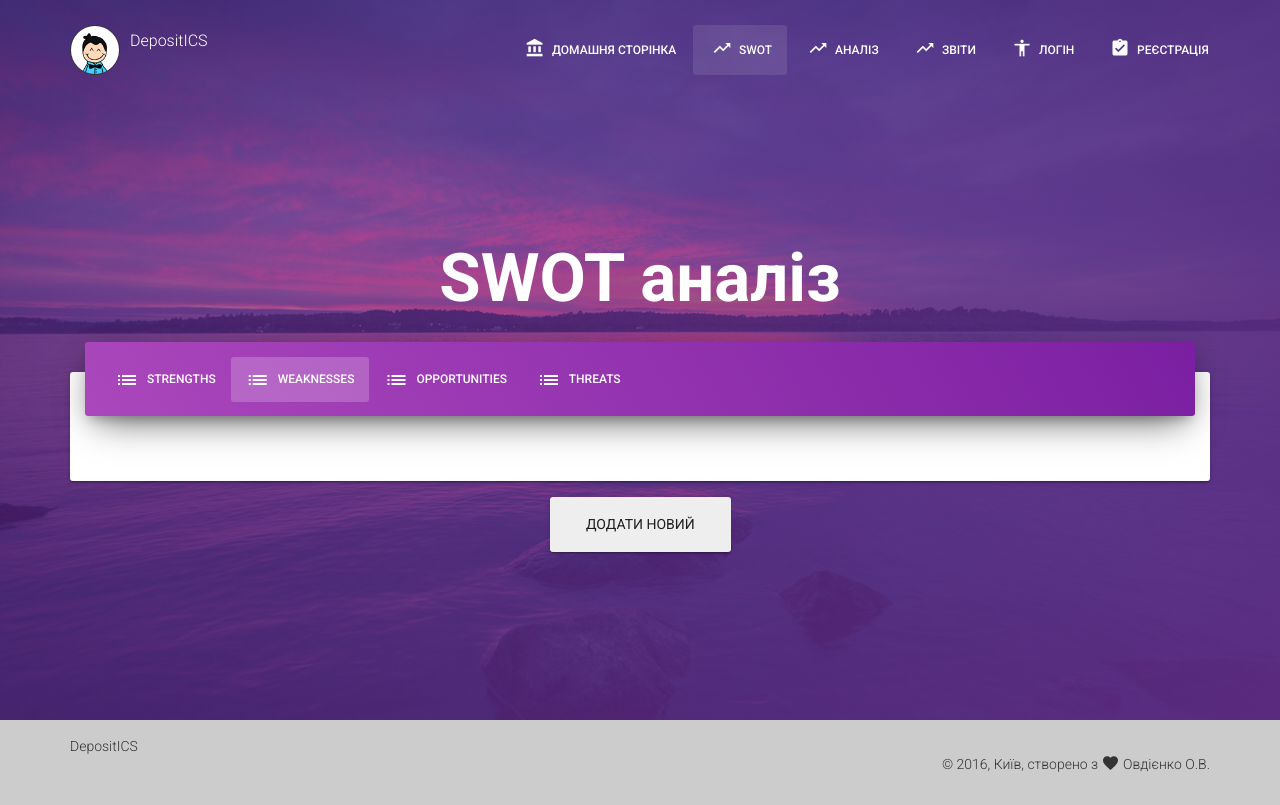
After one commit to doubledare704/depositICS, a Django app: page /swot/ in a window 1280 px wide. The commit adds this page. Run offline with Django 3.2, Linux system fonts and the light colour scheme; data that the repository does not hold is empty; some libraries are stand-ins or nearby versions.

Commit message:
New views and templates
added swot, added registration
added forms

```diff
--- a/core/views.py
+++ b/core/views.py
@@ -1,3 +1,86 @@
-from django.shortcuts import render
+from .models import SWOT, Contracts,Credits, Client, Valuta, Deposits, Reports
+from django.core.urlresolvers import reverse,reverse_lazy
+from django.views.generic import ListView, CreateView, UpdateView, DeleteView
 
+from django import forms
+from django.contrib import messages
+
+from crispy_forms.helper import FormHelper
+from crispy_forms.bootstrap import FormActions
+from crispy_forms.layout import Submit, HTML
 # Create your views here.
+
+
+class SwotListView(ListView):
+    model = SWOT
+    template_name = "core/swot.html"
+
+
+class SwotForm(forms.ModelForm):
+    class Meta:
+        model = SWOT
+        fields = '__all__'
+
+    def __init__(self, *args, **kwargs):
+        super(SwotForm, self).__init__(*args, **kwargs)
+
+        self.helper = FormHelper(self)
+        self.helper.form_action = reverse('swot_add')
+        self.helper.form_method = 'POST'
+        self.helper.form_class = 'card card-signup text-center'
+        self.helper.help_text_inline = True
+        self.helper.html5_required = True
+        self.helper.label_class = 'col-md-2 form-control'
+        self.helper.field_class = 'col-md-4 col-md-offset-2 form-control'
+        self.helper.layout.append('')
+        self.helper.layout[-1] = FormActions(
+            Submit('add_button', 'Зберегти',
+                   css_class='btn btn-primary'),
+            HTML(
+                '<a class="btn btn-warning" href="{0}">{1}</a>'.format(reverse('swot'), 'Відміна')),
+        )
+
+
+class SwotUpdateForm(SwotForm):
+
+    def __init__(self, *args, **kwargs):
+        super(SwotUpdateForm, self).__init__(*args, **kwargs)
+        self.helper.form_action = reverse('swot_edit', kwargs={'pk': kwargs['instance'].id})
+
+
+class SwotViewMixin(object):
+    model = SWOT
+    template_name = "core/swot_edit.html"
+
+    def get_success_url(self):
+        return '{0}'.format(reverse_lazy('swot'))
+
+    def post(self, request, *arg, **kwargs):
+        if request.POST.get(self.cancel_id):
+            messages.info(self.request, self.cancel_msg)
+        else:
+            messages.success(self.request, self.success_msg)
+            return super(SwotViewMixin, self).post(
+                request, *arg, **kwargs)
+
+
+class SwotCreateView(SwotViewMixin, CreateView):
+    form_class = SwotForm
+    success_msg = 'Атрибут додано'
+    cancel_id = 'cancel_button'
+    cancel_msg = 'Зупинка'
+
+
+class SwotUpdateView(SwotViewMixin, UpdateView):
+    form_class = SwotUpdateForm
+    success_msg = 'Оновлено атрибут'
+    cancel_id = 'cancel_button'
+    cancel_msg = 'Редагування зупинено'
+
+
+class SwotDeleteView(DeleteView):
+    model = SWOT
+    template_name = "core/delete_confirm.html"
+
+    def get_success_url(self):
+        return '{0}'.format(reverse_lazy('swot'))
--- a/depositICS/settings.py
+++ b/depositICS/settings.py
@@ -42,6 +42,7 @@ INSTALLED_APPS = [
     'core',
     'debug_toolbar',
     'report_builder',
+    'crispy_forms',
 ]
 
 MIDDLEWARE_CLASSES = [
--- a/depositICS/urls.py
+++ b/depositICS/urls.py
@@ -17,6 +17,7 @@ from django.conf.urls import url, include
 from django.contrib import admin
 from django.views.generic import TemplateView, RedirectView
 from django.contrib.auth import views as auth_views
+from core.views import SwotListView, SwotUpdateView, SwotCreateView,SwotDeleteView
 
 urlpatterns = [
     url(r'^admin/', admin.site.urls),
@@ -28,4 +29,9 @@ urlpatterns = [
     url(r'^users/', include('registration.backends.simple.urls', namespace='users')),
     url(r'^register/complete/$', RedirectView.as_view(pattern_name='home'),
         name='registration_complete'),
+    url(r'^swot/$', SwotListView.as_view(), name='swot'),
+    url(r'^swot/(?P<pk>\d+)/edit/$', SwotUpdateView.as_view(), name='swot_edit'),
+    url(r'^swot/add/$', SwotCreateView.as_view(), name='swot_add'),
+    url(r'^swot/(?P<pk>\d+)/del/$', SwotDeleteView.as_view(), name='swot_del'),
+
 ]
--- a/requirements.txt
+++ b/requirements.txt
@@ -1,7 +1,9 @@
 Django==1.8.12
-django-adminactions==1.0
+django-adminactions==1.1
 django-controlcenter==0.1.2
+django-crispy-forms==1.6.0
 django-debug-toolbar==1.4
+django-registration==2.0.4
 django-report-builder==3.3.0
 django-report-utils==0.3.15
 django-suit==0.2.18
@@ -11,7 +13,7 @@ jdcal==1.2
 openpyxl==2.2.1
 psycopg2==2.6.1
 python-dateutil==2.5.2
-pytz==2016.3
+pytz==2016.4
 six==1.10.0
 sqlparse==0.1.19
 unicodecsv==0.14.1
--- a/templates/base.html
+++ b/templates/base.html
@@ -33,6 +33,7 @@
 		</div>
 	</div>
     {% endblock %}
+    {% include "registration/messages.html" %}
     {% include "footer.html" %}
 
 </div>
--- /dev/null
+++ b/templates/core/swot.html
@@ -0,0 +1,124 @@
+{% extends "base.html" %}
+{% load static from staticfiles %}
+
+{% block mains %}
+    <div class="header header-filter" style="background-image: url('{% static "img/bg2.jpeg"%}');">
+		<div class="container">
+			<div class="row">
+				<div class="col-md-8 col-md-offset-2">
+					<div class="brand">
+						<h1>SWOT аналіз</h1>
+					</div>
+				</div>
+				<div class="col-md-12">
+					<div class="card card-nav-tabs">
+							<div class="header header-primary">
+								<!-- colors: "header-primary", "header-info", "header-success", "header-warning", "header-danger" -->
+								<div class="nav-tabs-navigation">
+									<div class="nav-tabs-wrapper">
+										<ul class="nav nav-tabs" data-tabs="tabs">
+											<li class="" data-toggle="tooltip" data-placement="top" title="Сильні сторони">
+												<a href="#s" data-toggle="tab" aria-expanded="false">
+													<i class="material-icons">list</i>
+													Strengths
+												<div class="ripple-container"></div></a>
+											</li>
+											<li class="active" data-toggle="tooltip" data-placement="top" title="Слабкі сторони">
+												<a href="#w" data-toggle="tab" aria-expanded="true">
+													<i class="material-icons">list</i>
+													Weaknesses
+												<div class="ripple-container"></div></a>
+											</li>
+											<li class="" data-toggle="tooltip" data-placement="top" title="Можливості">
+												<a href="#o" data-toggle="tab" aria-expanded="false">
+													<i class="material-icons">list</i>
+													Opportunities
+												<div class="ripple-container"></div></a>
+
+											</li>
+											<li class="" data-toggle="tooltip" data-placement="top" title="Загрози">
+												<a href="#t" data-toggle="tab" aria-expanded="false">
+													<i class="material-icons">list</i>
+													Threats
+												<div class="ripple-container"></div></a>
+
+											</li>
+										</ul>
+									</div>
+								</div>
+							</div>
+							<div class="content">
+								<div class="tab-content text-center">
+									<div class="tab-pane" id="s">
+										<ul class="list-group">
+                                            {% for swot in object_list %}
+                                                {% if swot.swot_type == 'S' %}
+										            <li class="list-group-item list-group-item-success">{{ swot.swot_attr }}
+                                                        <a title="Редагувати" href="{% url "swot_edit" swot.id %}">
+                                                            <i class="material-icons">create</i></a>
+                                                        <a title="Видалити" href="{% url "swot_del" swot.id %}">
+                                                            <i class="material-icons">clear</i>
+                                                        </a>
+                                                    </li>
+                                                {% endif %}
+                                            {% endfor %}
+										</ul>
+									</div>
+									<div class="tab-pane active" id="w">
+										<ul class="list-group">
+                                            {% for swot in object_list %}
+                                                {% if swot.swot_type == 'W' %}
+										            <li class="list-group-item list-group-item-warning">{{ swot.swot_attr }}
+                                                        <a title="Редагувати" href="{% url "swot_edit" swot.id %}">
+                                                            <i class="material-icons">create</i></a>
+                                                        <a title="Видалити" href="{% url "swot_del" swot.id %}">
+                                                            <i class="material-icons">clear</i>
+                                                        </a>
+                                                    </li>
+                                                {% endif %}
+                                            {% endfor %}
+										</ul>
+									</div>
+									<div class="tab-pane" id="o">
+										<ul class="list-group">
+										  {% for swot in object_list %}
+                                                {% if swot.swot_type == 'O' %}
+										            <li class="list-group-item list-group-item-info">{{ swot.swot_attr }}
+                                                        <a title="Редагувати" href="{% url "swot_edit" swot.id %}">
+                                                            <i class="material-icons">create</i></a>
+                                                        <a title="Видалити" href="{% url "swot_del" swot.id %}">
+                                                            <i class="material-icons">clear</i>
+                                                        </a>
+                                                    </li>
+                                                {% endif %}
+                                            {% endfor %}
+										</ul>
+									</div>
+									<div class="tab-pane" id="t">
+										<ul class="list-group">
+										  {% for swot in object_list %}
+                                                {% if swot.swot_type == 'T' %}
+										            <li class="list-group-item list-group-item-danger">{{ swot.swot_attr }}
+                                                        <a title="Редагувати" href="{% url "swot_edit" swot.id %}">
+                                                            <i class="material-icons">create</i></a>
+                                                        <a title="Видалити" href="{% url "swot_del" swot.id %}">
+                                                            <i class="material-icons">clear</i>
+                                                        </a>
+                                                    </li>
+                                                {% endif %}
+                                            {% endfor %}
+										</ul>
+									</div>
+								</div>
+							</div>
+						</div>
+                    <div class="footer text-center">
+                        <a href="{% url "swot_add" %}" class="btn btn-raised btn-default btn-wd btn-lg">
+                            Додати новий</a>
+                    </div>
+				</div>
+			</div>
+		</div>
+	</div>
+
+{% endblock %}
--- a/templates/navbar.html
+++ b/templates/navbar.html
@@ -1,5 +1,8 @@
 {% load static from staticfiles %}
 {% url "home" as home %}
+{% url "swot" as swot %}
+{% url "users:auth_login" as login %}
+{% url "users:registration_register" as regist %}
 <!-- Navbar -->
 <nav class="navbar navbar-transparent navbar-fixed-top navbar-color-on-scroll">
 	<div class="container">
@@ -27,28 +30,28 @@
 	    <div class="collapse navbar-collapse" id="navigation-index">
 	    	<ul class="nav navbar-nav navbar-right">
 				<li {% ifequal request.path home %}class="active"{% endifequal %}>
-					<a href="{% url "home" %}" class="btn" target="_blank">
+					<a href="{% url "home" %}" class="btn">
 						<i class="material-icons">account_balance</i> Домашня сторінка
 					</a>
 				</li>
-				<li>
-					<a href="#" target="_blank" class="btn">
+				<li {% ifequal request.path swot %}class="active"{% endifequal %}>
+					<a href="{% url "swot" %}" class="btn">
 						<i class="material-icons">trending_up</i> SWOT
 					</a>
 				</li>
 				<li>
-					<a href="#" target="_blank" class="btn">
+					<a href="#" class="btn">
 						<i class="material-icons">trending_up</i> Аналіз
 					</a>
 				</li>
 				<li>
-					<a href="#" target="_blank" class="btn">
+					<a href="#" class="btn">
 						<i class="material-icons">trending_up</i> Звіти
 					</a>
 				</li>
             {% if user.is_authenticated %}
 				<li class="disabled">
-					<a href="#" target="_blank" class="btn">
+					<a href="#" class="btn">
 						<i class="material-icons">accessibility</i> {{ user.get_full_name|default:user.username }}
 					</a>
 				</li>
@@ -58,13 +61,13 @@
 					</a>
 				</li>
             {% else %}
-                <li>
-					<a href="{% url "users:auth_login" %}" target="_blank" class="btn">
+                <li {% ifequal request.path login %}class="active"{% endifequal %}>
+					<a href="{% url "users:auth_login" %}" class="btn">
 						<i class="material-icons">accessibility</i> Логін
 					</a>
 				</li>
-				<li>
-					<a href="{% url "users:registration_register" %}" target="_blank" class="btn">
+				<li {% ifequal request.path regist %}class="active"{% endifequal %}>
+					<a href="{% url "users:registration_register" %}" class="btn">
 						<i class="material-icons">assignment_turned_in</i> Реєстрація
 					</a>
 				</li>
```
Also changed, not shown: templates/core/delete_confirm.html (added, +32 -0 lines), templates/core/swot_edit.html (added, +19 -0 lines), templates/registration/form_errors.html (added, +18 -0 lines), templates/registration/login.html (+3 -18 lines), templates/registration/registration_form.html (added, +62 -0 lines).
